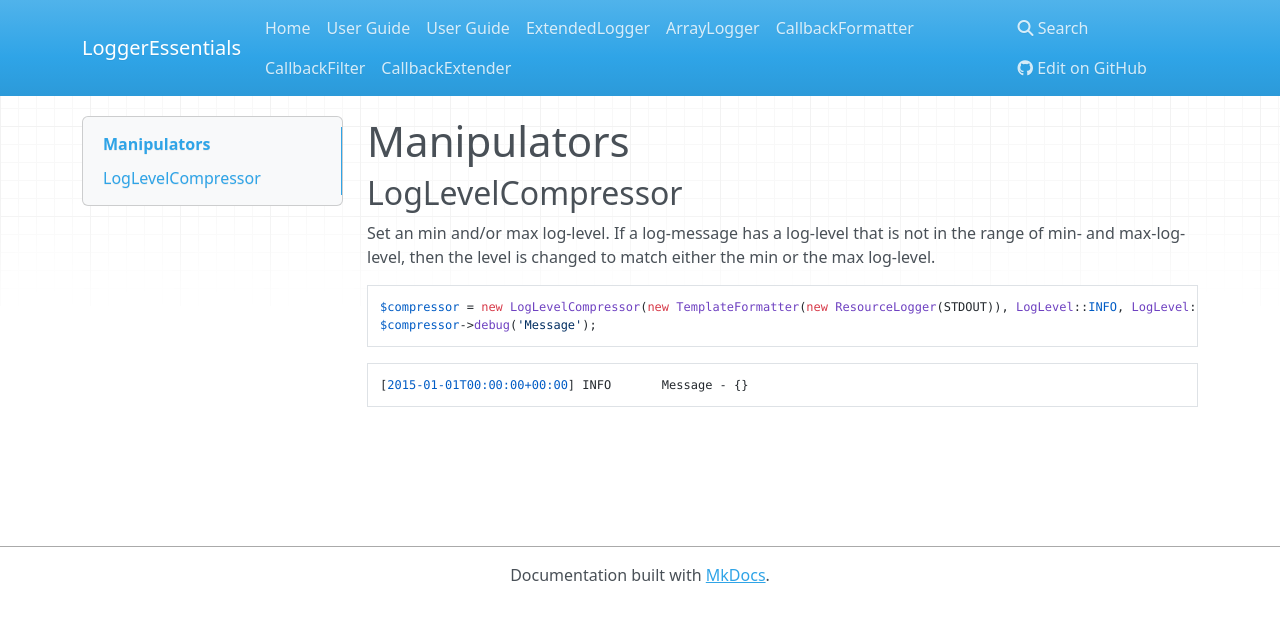
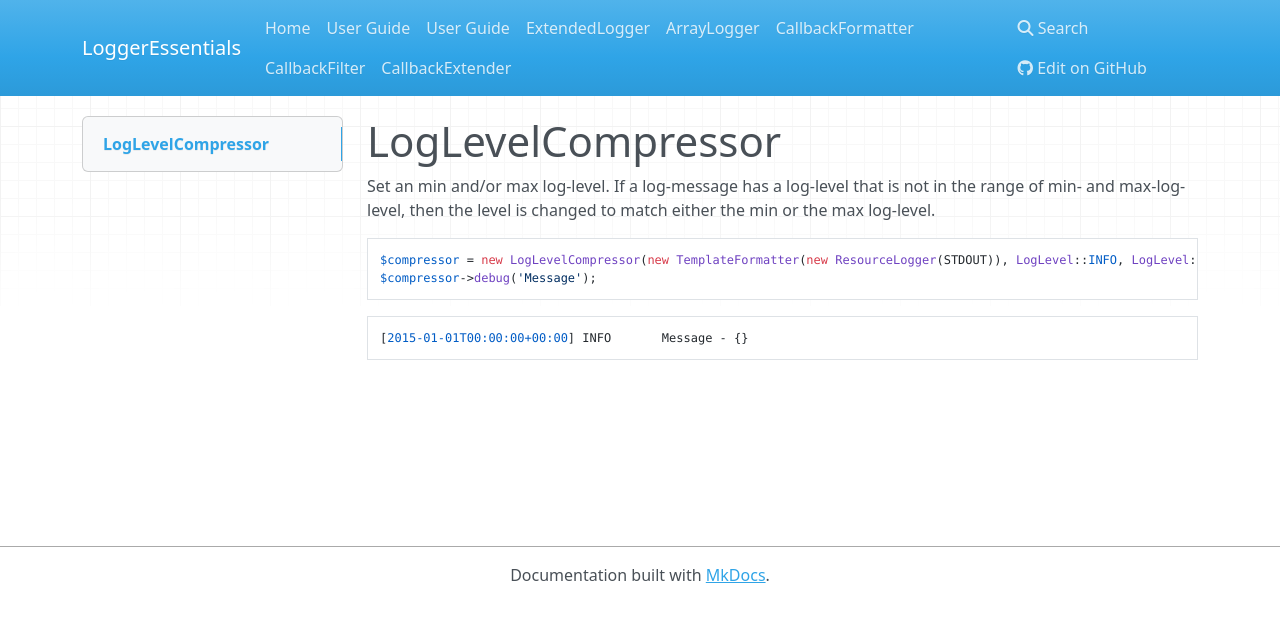
Before and after one commit to LoggerEssentials/LoggerEssentials, an MkDocs documentation site: the page built from docs/components/manipulators.md, in a window 1280 px wide. Shown: the top 622 px of the page. Built offline with MkDocs 1.6.1, drawn with Linux system fonts in a browser that asks for light colours; nearby versions of some CDN libraries; old or Windows-style settings are respelled for this version of MkDocs.

Commit message:
Update manipulators.md

```diff
--- a/docs/components/manipulators.md
+++ b/docs/components/manipulators.md
@@ -1,6 +1,4 @@
-# Manipulators
-
-## LogLevelCompressor
+# LogLevelCompressor
 
 Set an min and/or max log-level. If a log-message has a log-level that is not in the range of min- and max-log-level, then the level is changed to match either the min or the max log-level.
 
```
